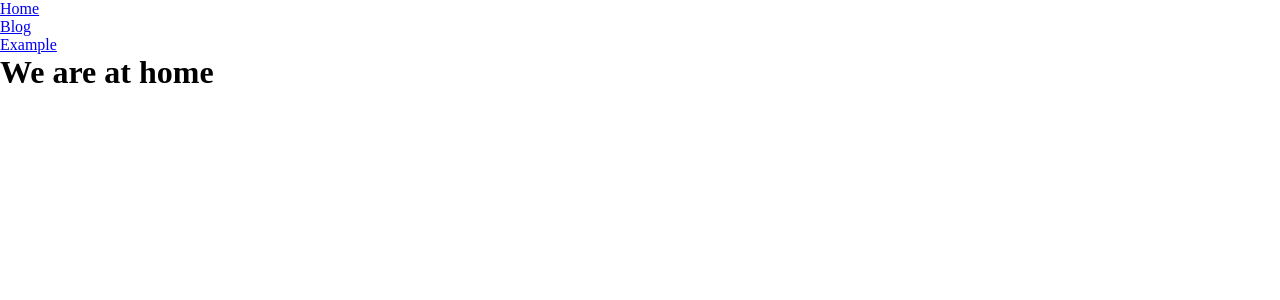
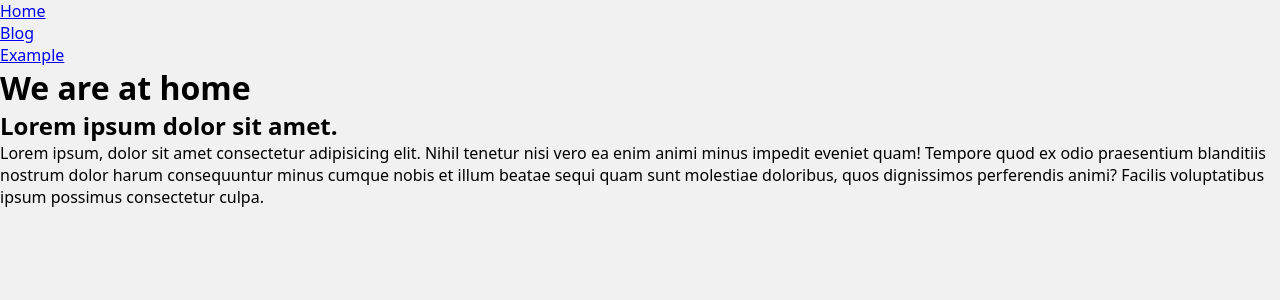
Before and after one commit to SilvanoMarini/django_learning_lab, a Django app: page / in a window 1280 px wide. Shown: the top 300 px of the page. Run offline with Django 5.2, Linux system fonts and the light colour scheme.

Commit message:
refactor: create postblock partial and include it in templates

```diff
--- a/django_learning_lab/base/global/base.html
+++ b/django_learning_lab/base/global/base.html
@@ -2,5 +2,10 @@
 {% include "global/partials/menu.html" %}
 
   <h1>{% block text %} BASE {% endblock text %}</h1>
+
+<main class="posts">
+  {% include "global/partials/postblock.html" %}
+</main>
+
 </body>
 </html>
--- /dev/null
+++ b/django_learning_lab/base/global/partials/postblock.html
@@ -0,0 +1,10 @@
+<article class="post">
+  <header>
+    <h2 class="post__title">
+      Lorem ipsum dolor sit amet.
+    </h2>
+    <div class="post__body">
+      Lorem ipsum, dolor sit amet consectetur adipisicing elit. Nihil tenetur nisi vero ea enim animi minus impedit eveniet quam! Tempore quod ex odio praesentium blanditiis nostrum dolor harum consequuntur minus cumque nobis et illum beatae sequi quam sunt molestiae doloribus, quos dignissimos perferendis animi? Facilis voluptatibus ipsum possimus consectetur culpa.
+    </div>
+  </header>
+</article>
--- a/django_learning_lab/base/static/global/css/styles.css
+++ b/django_learning_lab/base/static/global/css/styles.css
@@ -1,5 +1,19 @@
-* {
+/* Reset */
+*,
+*::after,
+*::before {
   margin: 0;
   padding: 0;
   box-sizing: border-box;
 }
+
+html {
+  font-size: 62.5%;
+}
+
+body {
+  font-size: 1.6rem;
+  background: #f1f1f1;
+  font-family: system-ui, -apple-system, BlinkMacSystemFont, 'Segoe UI', Roboto,
+    Oxygen, Ubuntu, Cantarell, 'Open Sans', 'Helvetica Neue', sans-serif;
+}
```
